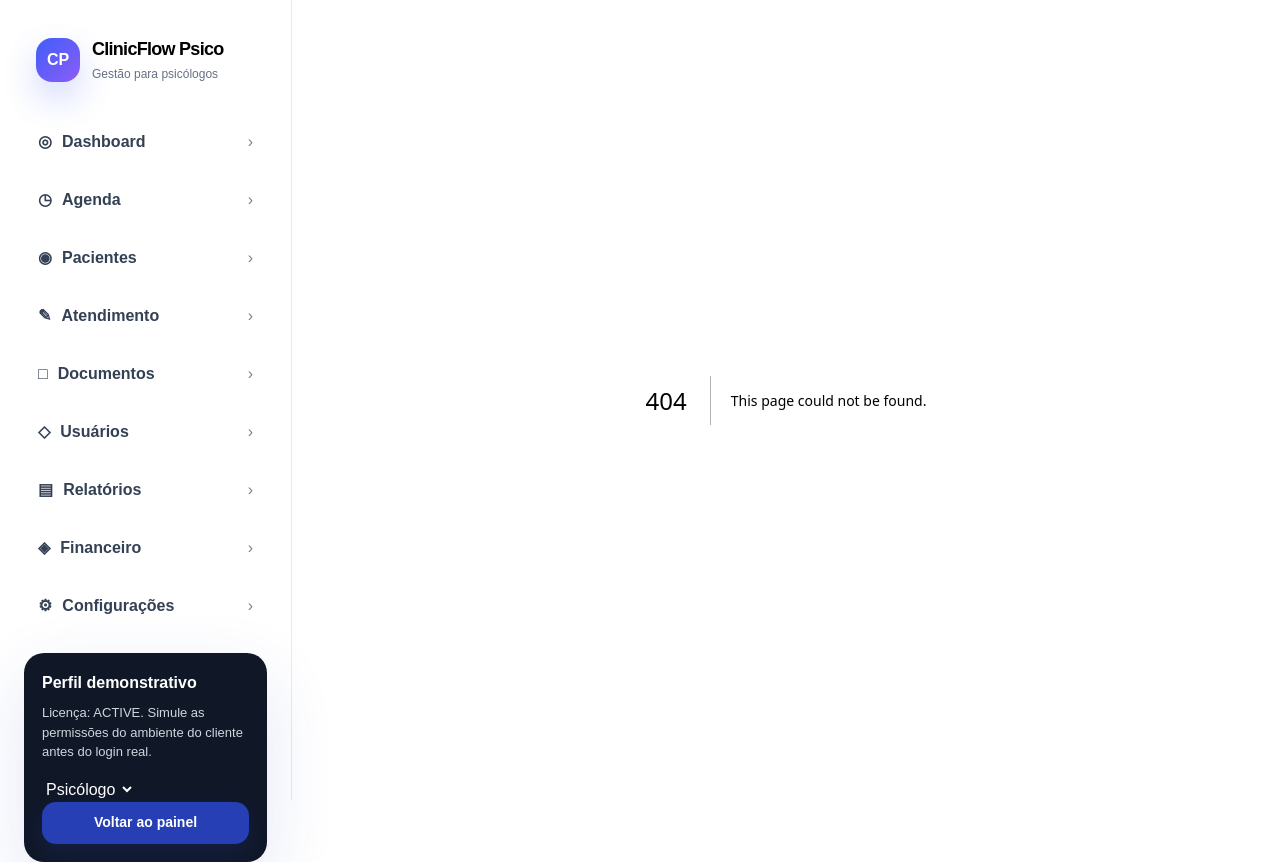
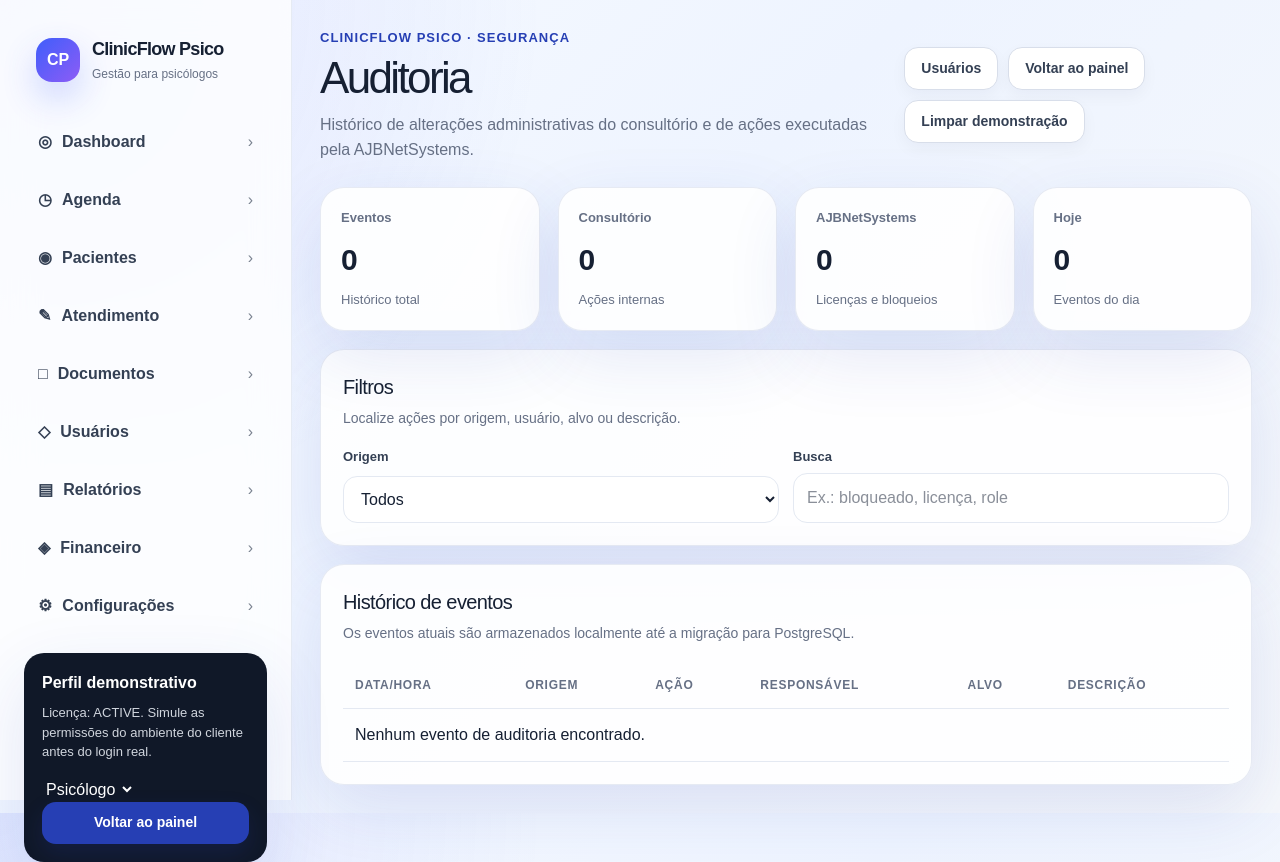
Before and after one commit to anjobrito/clinicflow-psico, a Next.js app: page /auditoria in a window 1280 px wide. Before the commit this address had no page. Built offline with nearby package versions, Linux system fonts and the light colour scheme.

Commit message:
feat: add audit trail module

```diff
--- /dev/null
+++ b/app/auditoria/page.tsx
@@ -0,0 +1,94 @@
+"use client";
+
+import Link from "next/link";
+import { useEffect, useMemo, useState } from "react";
+import AccessDenied from "../AccessDenied";
+import { can } from "../accessControl";
+import { AuditEntry, clearAuditEntries, loadAuditEntries } from "../audit";
+import { ClientRole, getStoredClientRole } from "../clientSession";
+
+export default function AuditPage() {
+  const [role, setRole] = useState<ClientRole>("PSICOLOGO");
+  const [entries, setEntries] = useState<AuditEntry[]>([]);
+  const [scope, setScope] = useState<"TODOS" | "CLINIC" | "AJB">("TODOS");
+  const [search, setSearch] = useState("");
+
+  useEffect(() => {
+    setRole(getStoredClientRole());
+    setEntries(loadAuditEntries());
+    const refresh = () => setEntries(loadAuditEntries());
+    window.addEventListener("clinicflow-audit-change", refresh);
+    window.addEventListener("storage", refresh);
+    return () => {
+      window.removeEventListener("clinicflow-audit-change", refresh);
+      window.removeEventListener("storage", refresh);
+    };
+  }, []);
+
+  const filtered = useMemo(() => {
+    const term = search.toLowerCase();
+    return entries.filter((entry) => {
+      const scopeMatches = scope === "TODOS" || entry.scope === scope;
+      const textMatches = `${entry.action} ${entry.actor} ${entry.targetType} ${entry.description}`.toLowerCase().includes(term);
+      return scopeMatches && textMatches;
+    });
+  }, [entries, scope, search]);
+
+  const stats = useMemo(() => ({
+    total: entries.length,
+    clinic: entries.filter((entry) => entry.scope === "CLINIC").length,
+    ajb: entries.filter((entry) => entry.scope === "AJB").length,
+    today: entries.filter((entry) => new Date(entry.createdAt).toDateString() === new Date().toDateString()).length,
+  }), [entries]);
+
+  function clearHistory() {
+    if (!window.confirm("Deseja apagar o histórico local de auditoria desta demonstração?")) return;
+    clearAuditEntries();
+    setEntries([]);
+  }
+
+  if (!can(role, "patients:read-full")) {
+    return <AccessDenied message="Seu perfil de secretária não possui acesso ao histórico de auditoria do consultório." />;
+  }
+
+  return (
+    <main className="main-area">
+      <header className="topbar">
+        <div>
+          <p className="page-kicker">ClinicFlow Psico · Segurança</p>
+          <h1 className="page-title">Auditoria</h1>
+          <p className="page-description">Histórico de alterações administrativas do consultório e de ações executadas pela AJBNetSystems.</p>
+        </div>
+        <div className="top-actions"><Link className="btn btn-secondary" href="/usuarios">Usuários</Link><Link className="btn btn-secondary" href="/">Voltar ao painel</Link><button className="btn btn-secondary" onClick={clearHistory}>Limpar demonstração</button></div>
+      </header>
+
+      <section className="grid stats-grid">
+        <Stat label="Eventos" value={String(stats.total)} hint="Histórico total" />
+        <Stat label="Consultório" value={String(stats.clinic)} hint="Ações internas" />
+        <Stat label="AJBNetSystems" value={String(stats.ajb)} hint="Licenças e bloqueios" />
+        <Stat label="Hoje" value={String(stats.today)} hint="Eventos do dia" />
+      </section>
+
+      <section className="card" style={{ marginTop: 18 }}>
+        <div className="card-header"><div><h2 className="card-title">Filtros</h2><p className="card-description">Localize ações por origem, usuário, alvo ou descrição.</p></div></div>
+        <div className="form-grid">
+          <Field label="Origem"><select value={scope} onChange={(event) => setScope(event.target.value as "TODOS" | "CLINIC" | "AJB")}><option value="TODOS">Todos</option><option value="CLINIC">Consultório</option><option value="AJB">AJBNetSystems</option></select></Field>
+          <Field label="Busca"><input placeholder="Ex.: bloqueado, licença, role" value={search} onChange={(event) => setSearch(event.target.value)} /></Field>
+        </div>
+      </section>
+
+      <section className="card" style={{ marginTop: 18 }}>
+        <div className="card-header"><div><h2 className="card-title">Histórico de eventos</h2><p className="card-description">Os eventos atuais são armazenados localmente até a migração para PostgreSQL.</p></div></div>
+        <div className="table-wrap">
+          <table>
+            <thead><tr><th>Data/Hora</th><th>Origem</th><th>Ação</th><th>Responsável</th><th>Alvo</th><th>Descrição</th></tr></thead>
+            <tbody>{filtered.length === 0 ? <tr><td colSpan={6}>Nenhum evento de auditoria encontrado.</td></tr> : filtered.map((entry) => <tr key={entry.id}><td>{new Date(entry.createdAt).toLocaleString("pt-BR")}</td><td><span className={entry.scope === "AJB" ? "badge badge-blue" : "badge badge-green"}>{entry.scope === "AJB" ? "AJBNetSystems" : "Consultório"}</span></td><td>{entry.action}</td><td>{entry.actor}</td><td>{entry.targetType}{entry.targetId ? ` · ${entry.targetId}` : ""}</td><td>{entry.description}</td></tr>)}</tbody>
+          </table>
+        </div>
+      </section>
+    </main>
+  );
+}
+
+function Field({ label, children }: { label: string; children: React.ReactNode }) { return <div className="field"><label>{label}</label>{children}</div>; }
+function Stat({ label, value, hint }: { label: string; value: string; hint: string }) { return <div className="card stat-card"><p className="stat-label">{label}</p><p className="stat-value">{value}</p><p className="stat-hint">{hint}</p></div>; }
```
